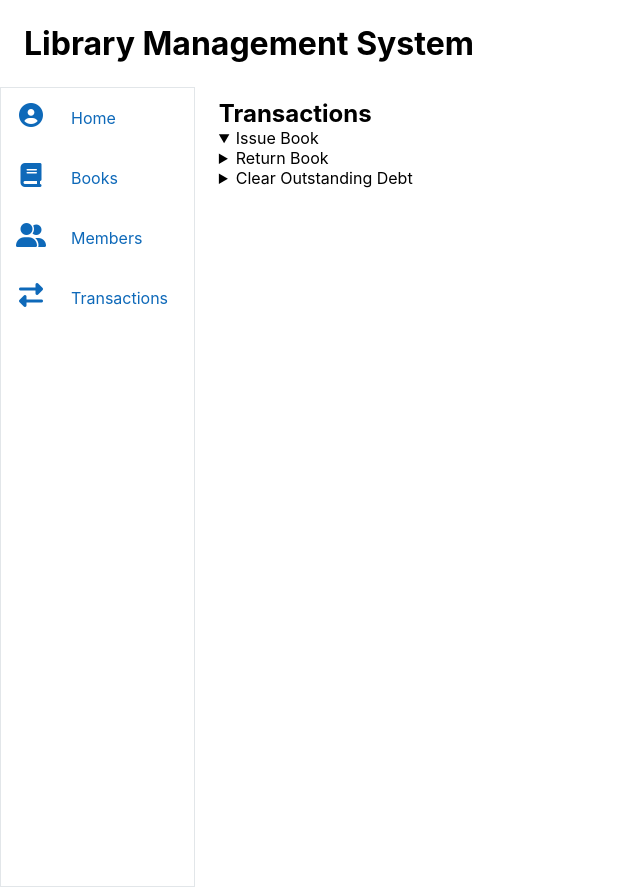
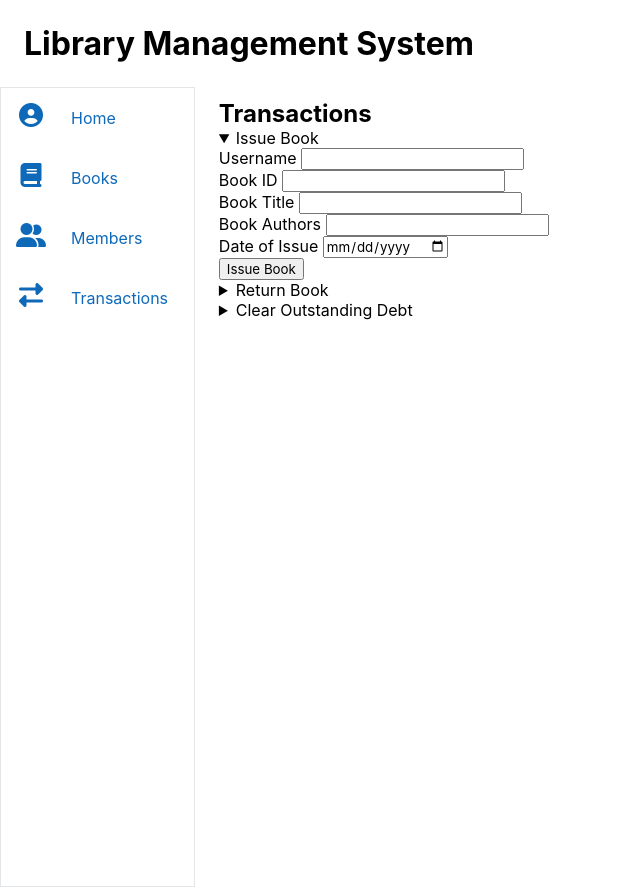
Before and after one commit to girlwhodrawsandstuff/library-management-system, a Flask app: page /transactions in a window 1280 px wide, after a click on "Issue Book". Shown: the whole page, without its empty margins (0-640 px from the left). Run offline with Flask 2, Linux system fonts and the light colour scheme; some libraries are stand-ins or nearby versions.

Commit message:
feat: add transaction forms

```diff
--- a/templates/transactions.html
+++ b/templates/transactions.html
@@ -23,12 +23,65 @@
         <div>
           <details>
             <summary>Issue Book</summary>
+            <form>
+              <div>
+                <label for="username">Username</label>
+                <input type="text" name="username" />
+              </div>
+              <div>
+                <label for="book-id">Book ID</label>
+                <input type="text" name="book-id" />
+              </div>
+              <div>
+                <label for="title">Book Title</label>
+                <input type="text" name="title" />
+              </div>
+              <div>
+                <label for="authors">Book Authors</label>
+                <input type="text" name="authors" />
+              </div>
+              <div>
+                <label for="date-of-issue">Date of Issue</label>
+                <input type="date" name="date-of-issue" />
+              </div>
+              <button type="submit">Issue Book</button>
+            </form>
           </details>
           <details>
             <summary>Return Book</summary>
+            <form>
+                <div>
+                  <label for="username">Username</label>
+                  <input type="text" name="username" />
+                </div>
+                <div>
+                  <label for="book-id">Book ID</label>
+                  <input type="text" name="book-id" />
+                </div>
+                <div>
+                  <label for="title">Book Title</label>
+                  <input type="text" name="title" />
+                </div>
+                <div>
+                  <label for="authors">Book Authors</label>
+                  <input type="text" name="authors" />
+                </div>
+                <div>
+                  <label for="date-of-return">Date of Return</label>
+                  <input type="date" name="date-of-return" />
+                </div>
+                <button type="submit">Issue Book</button>
+              </form>
           </details>
           <details>
             <summary>Clear Outstanding Debt</summary>
+            <form>
+                <div>
+                  <label for="username">Username</label>
+                  <input type="text" name="username" id="username" />
+                </div>
+                <button type="submit">Clear Outstanding Debt</button>
+              </form>
           </details>
         </div>
       </div>
```
